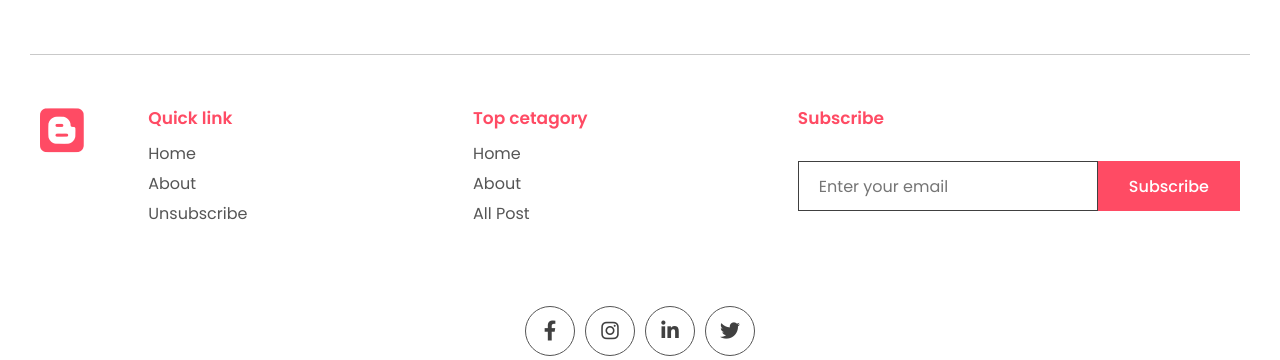
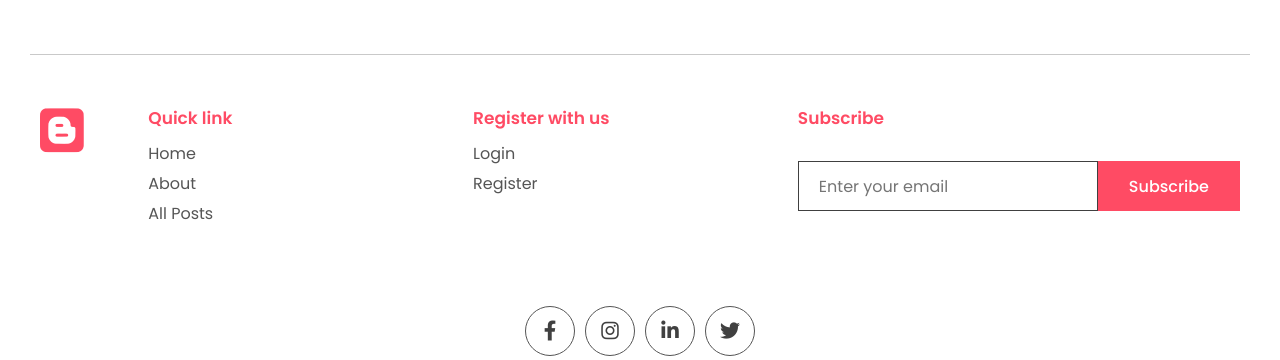
Before and after one commit to Bahna-Darius/taste_enjoy_eat, a Django app: page /about/ in a window 1280 px wide. Shown: the part 476-836 px from the top of the page. Run offline with Django 4.2, Linux system fonts and the light colour scheme; data comes from the database, SQL or seed files in the repository; both versions use the stored data as it was after the commit; some libraries are stand-ins or nearby versions.

Commit message:
Fixing the footer

```diff
--- a/templates/base.html
+++ b/templates/base.html
@@ -75,16 +75,26 @@
             <div class="q-link">
               <a href="{% url 'home_page'%}">Home</a>
               <a href="{% url 'about' %}">About</a>
-              <a href="#">Unsubscribe</a>
+              <a href="{% url 'all_posts' %}">All Posts</a>
             </div>
           </div>
           <div class="link">
-            <h2>Top cetagory</h2>
+
+              {% if user.is_authenticated %}
+            <h2>Your Favourites</h2>
             <div class="q-link">
-              <a href="{% url 'home_page'%}">Home</a>
-              <a href="{% url 'about' %}">About</a>
-              <a href="">All Post</a>
+              <a href="{% url 'all_liked_posts'%}">Likes</a>
+              <a href="{% url 'all_bookmarked_posts' %}">Bookmarks</a>
             </div>
+
+                  {% else %}
+                  <h2>Register with us</h2>
+                  <div class="q-link">
+                  <a href="{% url 'login'%}">Login</a>
+                  <a href="{% url 'register' %}">Register</a>
+                  </div>
+
+              {% endif %}
           </div>
           <div class="news-signup">
             <h2>Subscribe</h2>
```
Also changed, not shown: db.sqlite3.
